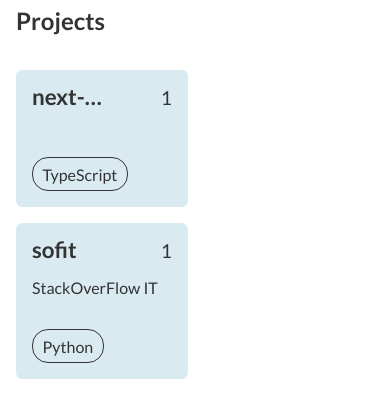
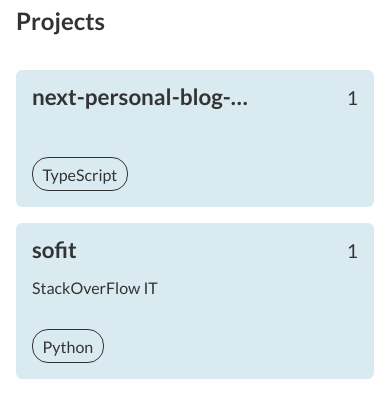
Before and after one commit to sanesource/sanesource.org, a Next.js app: page / in a window 390 px wide. Shown: the part 448-842 px from the top of the page. Built offline with nearby package versions, Linux system fonts and the light colour scheme; some icons are missing.

Commit message:
fix: card wrapping

```diff
--- a/styles/components/Project.module.css
+++ b/styles/components/Project.module.css
@@ -17,7 +17,6 @@
   border-radius: 0.4rem;
   flex: 0 0 30%;
   margin-top: 1rem;
-  margin-right: 10px;
   display: flex;
   flex-direction: column;
   justify-content: space-between;
@@ -31,7 +30,6 @@
 
 .projectCard strong {
   font-size: 1.4rem;
-
   overflow: hidden;
   text-overflow: ellipsis;
   display: -webkit-box;
@@ -63,3 +61,8 @@
     flex: 0 0 48%;
   }
 }
+@media only screen and (max-width: 400px) {
+  .projectCard {
+    flex: 1 1 100%;
+  }
+}
```
